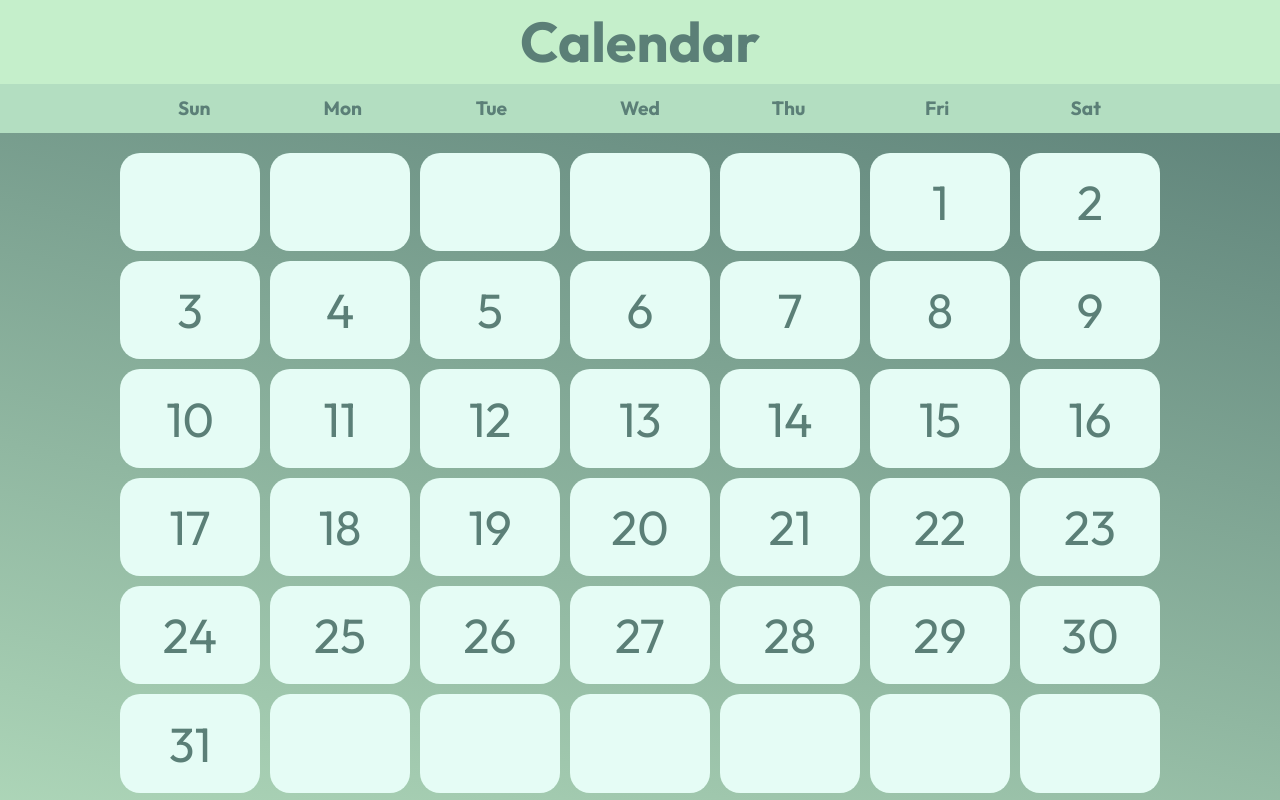
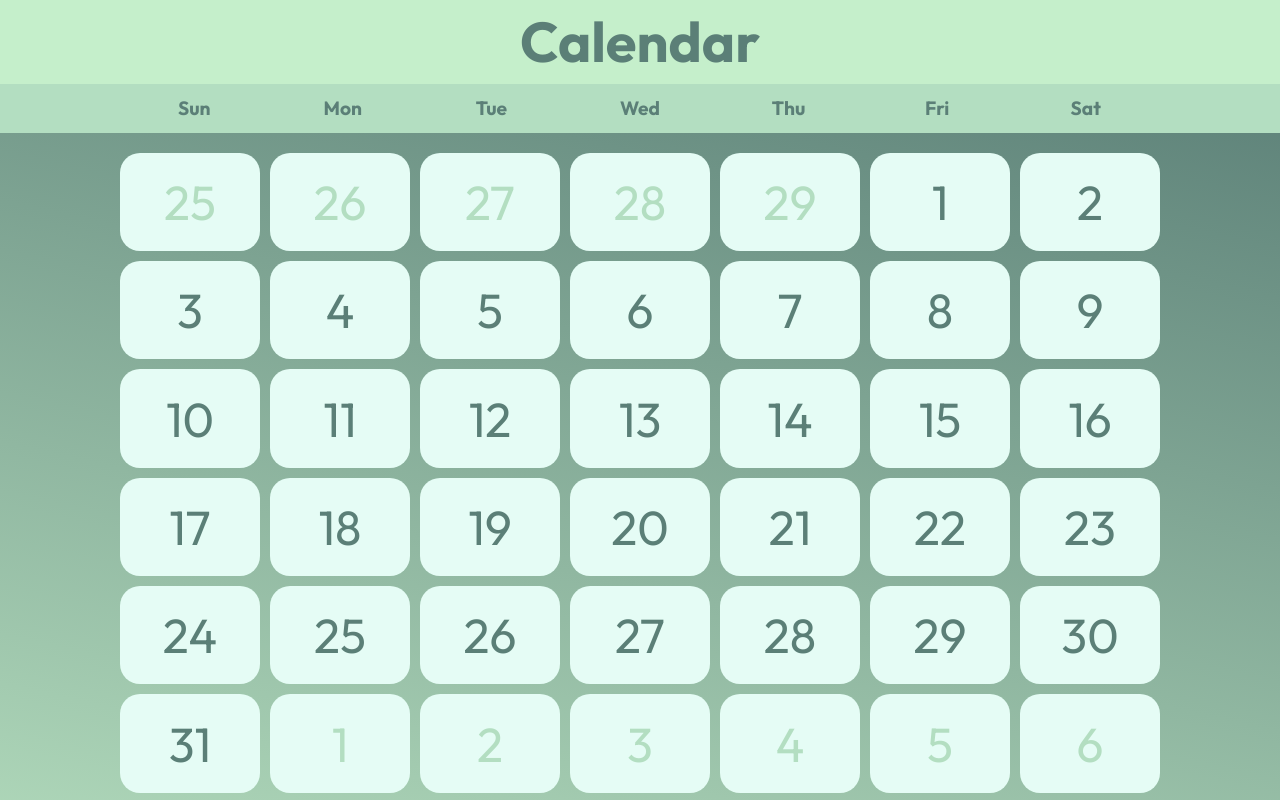
Before and after one commit to srikar-eranky/project-cognitio, a Next.js app in the folder client/: page /calendar in a window 1280 px wide. Built offline with nearby package versions, Linux system fonts and the light colour scheme.

Commit message:
add dynamic calendar logic

```diff
--- a/client/src/app/calendar/page.js
+++ b/client/src/app/calendar/page.js
@@ -5,35 +5,69 @@ function CreateCalendarDisplay() {
   const year = new Date().getFullYear();
 
   //month
-  const month = new Date().getMonth();
+  let month = new Date().getMonth(); //from 0 - 11 (jan - dec)
 
   //what day does month start on
   const startWeekDay = new Date(year, month, 1).getDay();
 
   //days in month
-  const daysInMonth = (year, month) => {
+  const daysInGivenMonth = (year, month) => {
     return new Date(year, month + 1, 0).getDate();
   };
 
-  //calculate days before month starts
-  const daysBeforeStart = Array.from(
-    { length: startWeekDay },
-    (_, i) => `placeholder-${i}`
-  );
-
   // Calculate days of the month
-  const daysOfMonth = Array.from(
-    { length: daysInMonth(year, month) },
+  const daysOfCurrMonth = Array.from(
+    { length: daysInGivenMonth(year, month) },
     (_, i) => i + 1
   );
 
+  //calculate days before month starts
+  function findDaysBeforeStart() {
+    const prevMonth = month - 1;
+    const daysOfPrevMonth = Array.from(
+      { length: daysInGivenMonth(year, prevMonth) },
+      (_, i) => i + 1
+    );
+    const daysToExtract = startWeekDay;
+    return daysOfPrevMonth
+      .slice(-daysToExtract)
+      .map((day) => ({ day, isntMonth: true }));
+  }
+
   //calculate days after month ends
-  const daysAfterStart = Array.from(
-    { length: 42 - (daysOfMonth.length + daysBeforeStart.length) },
-    (_, i) => `placeholder-${i}`
-  );
+  function findDaysAfterStart() {
+    const nextMonth = month + 1;
+    const daysOfNextMonth = Array.from(
+      { length: daysInGivenMonth(year, nextMonth) },
+      (_, i) => i + 1
+    );
+    const daysToExtract =
+      42 - (daysOfCurrMonth.length + daysBeforeStart.length);
+    return daysOfNextMonth
+      .slice(0, daysToExtract)
+      .map((day) => ({ day, isntMonth: true }));
+  }
 
-  const days = [...daysBeforeStart, ...daysOfMonth, ...daysAfterStart];
+  const daysBeforeStart = findDaysBeforeStart();
+  const daysAfterStart = findDaysAfterStart();
+
+  const days = [
+    ...daysBeforeStart.map(({ day }) => ({
+      day,
+      isntMonth: true,
+      key: `prev-${day}`,
+    })),
+    ...daysOfCurrMonth.map((day) => ({
+      day,
+      isntMonth: false,
+      key: `curr-${day}`,
+    })),
+    ...daysAfterStart.map(({ day }) => ({
+      day,
+      isntMonth: true,
+      key: `next-${day}`,
+    })),
+  ];
 
   return (
     <>
@@ -59,9 +93,12 @@ function CreateCalendarDisplay() {
       </div>
 
       <div className={styles.container}>
-        {days.map((day) => (
-          <div key={day} className={styles.day}>
-            {typeof day === "number" ? day : ""}
+        {days.map(({ day, isntMonth, key }) => (
+          <div
+            key={key}
+            className={`${styles.day} ${isntMonth ? styles.notMonth : ""}`}
+          >
+            {day}
           </div>
         ))}
       </div>
--- a/client/src/app/calendar/page.module.css
+++ b/client/src/app/calendar/page.module.css
@@ -29,6 +29,10 @@
   border-radius: 20px;
 }
 
+.notMonth {
+  color: var(--accentGreen2);
+}
+
 .weekDays {
   display: grid;
   grid-template-columns: repeat(7, 1fr);
```
Also changed, not shown: client/src/app/calendar/test.js (+34 -17 lines).
